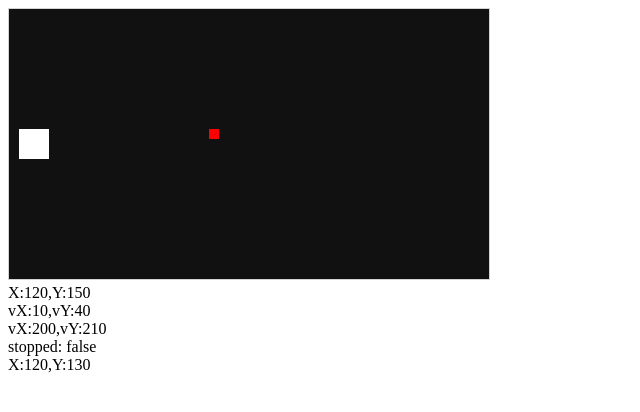
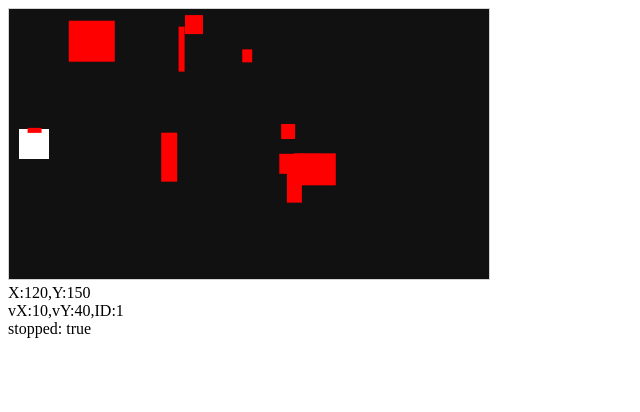
Before and after one commit to explosivose/masteroids, a plain HTML site: page index.html in a window 1280 px wide. Shown: the whole page, without its empty margins (0-640 px from the left). Drawn offline with Linux system fonts and the light colour scheme.

Commit message:
Added asteroids!

```diff
--- a/index.html
+++ b/index.html
@@ -76,8 +76,24 @@ var game = {
 /* Entry point */
 function startGame() {
   player = new entity(10, 120, 30, 30, "white");
-  asteroid = new entity(200, 120, 10, 10, "red");
+  player.drag = 0.01; player.acc = 0.1;
+  asteroidSpawner(10);
   game.start();
+}
+
+function asteroidSpawner(count) {
+  for (i = 0; i < count; i++) {
+    x = Math.random() * game.canvas.width;
+    y = Math.random() * game.canvas.height;
+    maxWidth = 50; minWidth = 5;
+    maxHeight = 50; minHeight = 5;
+    w = Math.floor(Math.random() * (maxWidth - minWidth) + minWidth);
+    h = Math.floor(Math.random() * (maxHeight - minHeight) + minHeight);
+    roid = new entity(x, y, w, h, "red");
+    maxV = 1;
+    roid.vx = (Math.random()-0.5) * maxV;
+    roid.vy = (Math.random()-0.5) * maxV;
+  }
 }
 
 /* Entity class */
@@ -93,13 +109,16 @@ class entity {
     this.vx = 0;
     this.vy = 0;
     this.acc = 0.05;
+    this.drag = 0;
   }
   update() {
-    this.newPos();
+    this.physicsUpdate();
     game.context.fillStyle = this.color;
     game.context.fillRect(this.x, this.y, this.width, this.height);
   }
-  newPos() {
+  physicsUpdate() {
+    this.vx -= Math.sign(this.vx) * (this.drag * this.vx * this.vx);
+    this.vy -= Math.sign(this.vy) * (this.drag * this.vy * this.vy);
     this.x += this.vx;
     this.y += this.vy;
   }
@@ -119,12 +138,12 @@ class entity {
     if (other.id == this.id) {
       return false;
     }
-    var has = true;
-    if ((this.bottom < other.bottom) ||
-        (this.top > other.top) ||
-        (this.right < other.right) ||
-        (this.left > other.left)) {
-      has = false;
+    var has = false;
+    if ((other.left < this.right) &&
+        (other.right > this.left) &&
+        (other.top < this.bottom) &&
+        (other.bottom > this.top)) {
+      has = true;
     }
     return has;
   }
@@ -142,15 +161,18 @@ function updateGame() {
   }
 
   var playerStats = "X:" + player.top + ",Y:" + player.bottom;
-  playerStats += "<br>vX:" + player.left + ",vY:" + player.right;
-  var asterStats = "X:" + asteroid.top + ",Y:" + asteroid.bottom;
-  playerStats += "<br>vX:" + asteroid.left + ",vY:" + asteroid.right;
+  playerStats += "<br>vX:" + player.left + ",vY:" + player.right + ",ID:" + player.id;
+//  var asterStats = "X:" + asteroid.top + ",Y:" + asteroid.bottom;
+//  asterStats += "<br>vX:" + asteroid.left + ",vY:" + asteroid.right + ",ID:" + asteroid.id;
+//  asterStats += "<br>COL:" + asteroid.hasCollided(player) + "," + player.hasCollided(asteroid);
   document.getElementById("player").innerHTML = playerStats;
-  document.getElementById("object").innerHTML = asterStats;
+//  document.getElementById("object").innerHTML = asterStats;
   document.getElementById("stopped").innerHTML = "stopped: " + game.stopped;
 }
 
 /* Handle player inputs */
+// TODO make a derived class (base class entity) for the player
+// TODO improve control, add maxspeed
 // TODO(mdb): Add more methods of input (would love to try this on my phone...)
 // https://www.w3schools.com/graphics/game_controllers.asp
 function playerInput() {
```
